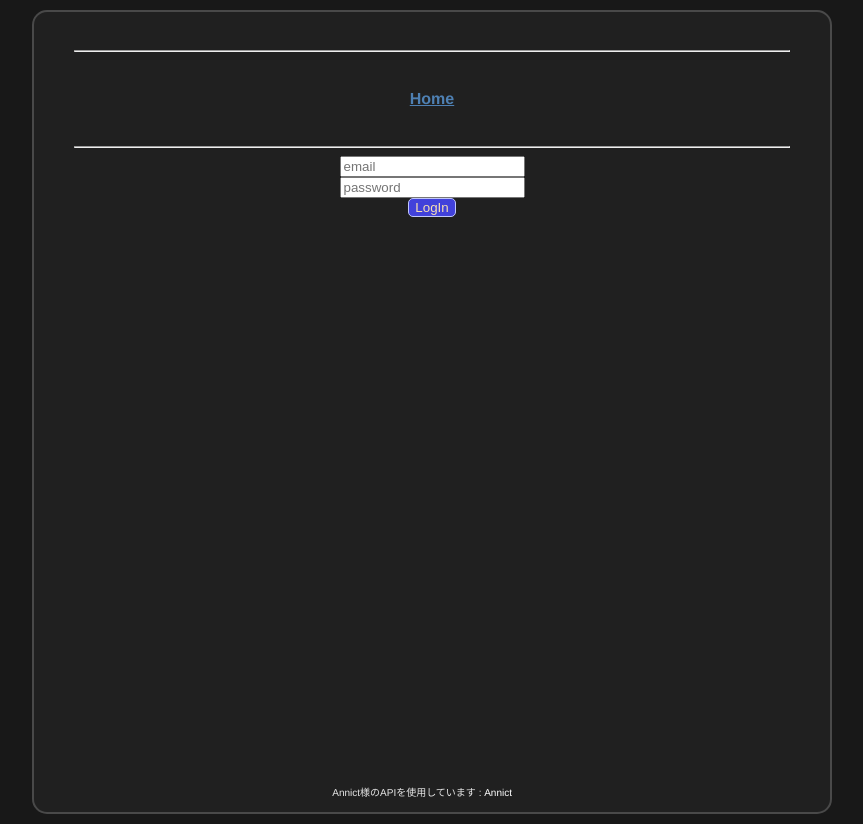
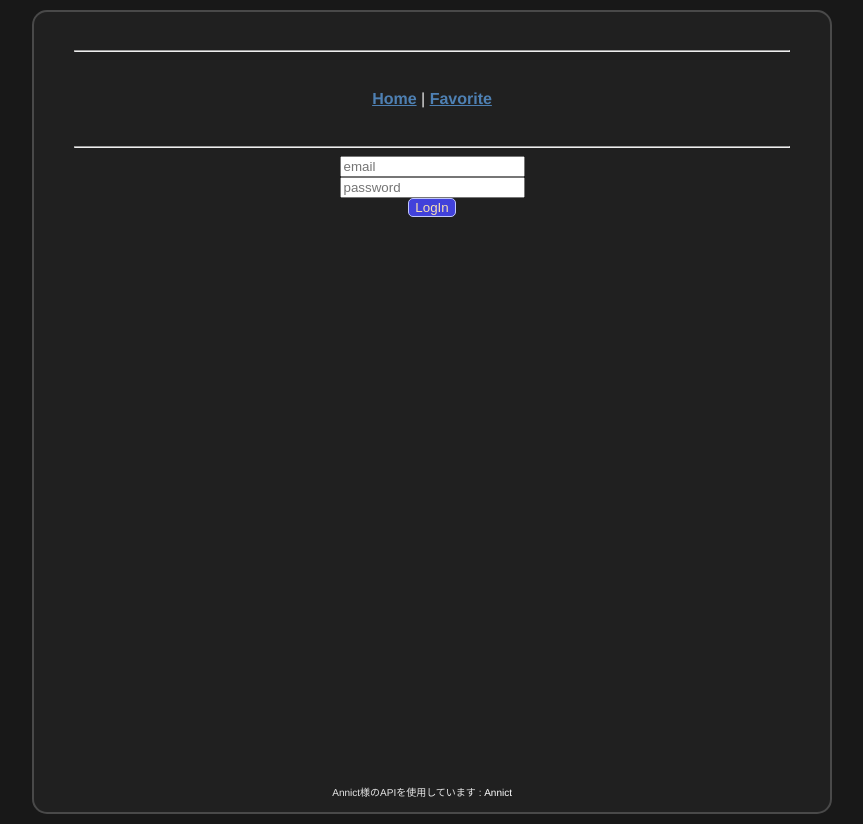
Before and after one commit to iwa0611/spa_vue, a Vue app: page /login in a window 1280 px wide. Shown: the whole page, without its empty margins (208-1071 px from the left). Built offline with nearby package versions, Linux system fonts and the light colour scheme; no server answers; what vue-star-rating, vue-toasted would draw is missing.

Commit message:
[add]home画面にfavoriteリンク追加

```diff
--- a/src/App.vue
+++ b/src/App.vue
@@ -7,6 +7,7 @@
         <hr />
         <div id="nav">
           <router-link to="/">Home</router-link>
+          | <router-link to="/favorite">Favorite</router-link>
           <div class="user-menu" v-if="$store.state.loggedIn">
             | <router-link to="/search">Search</router-link>
             | <router-link to="/login">LogOut</router-link>
--- a/src/router/index.js
+++ b/src/router/index.js
@@ -11,6 +11,11 @@ const routes = [
     path: '/',
     name: 'Home',
     component: Home, Watch
+  },
+  {
+    path: '/favorite',
+    name: 'Favorite',
+    component: () => import('../components/FavoriteList.vue')
   },
   {
     path: '/search',
```
